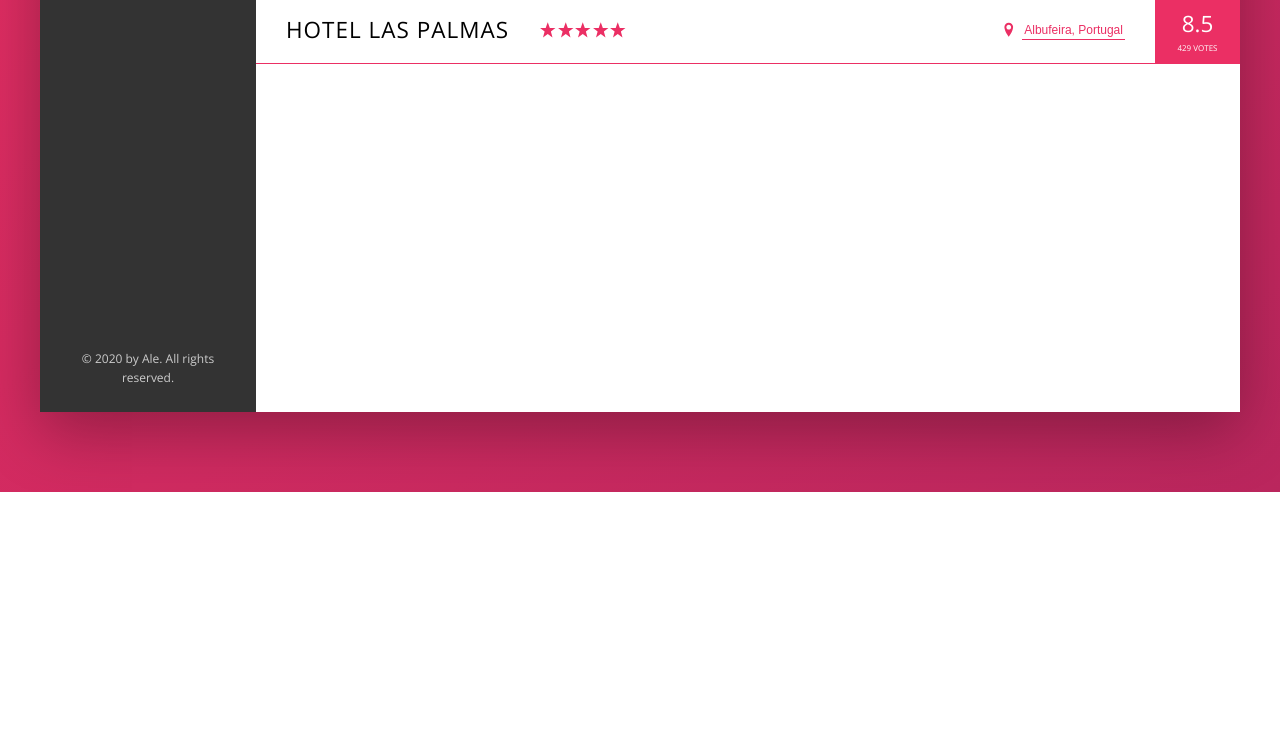
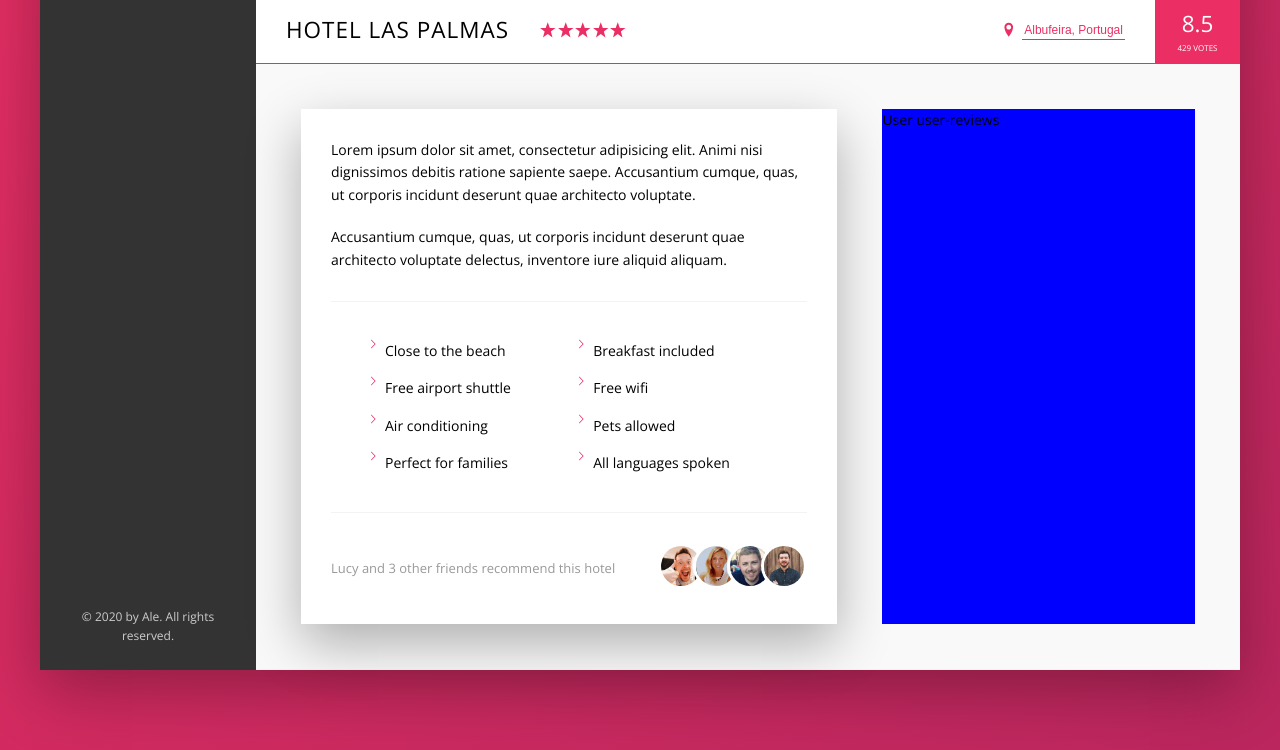
Before and after one commit to aledaquino1986/trillo, a website: page index.html in a window 1280 px wide. Shown: the part 538-1288 px from the top of the page. Before the commit the page ends 1030 px from the top, so only its background shows below. Drawn offline with nearby package versions, Linux system fonts and the light colour scheme.

Commit message:
finish description section

```diff
--- a/index.html
+++ b/index.html
@@ -148,7 +148,57 @@
                         <div class="overview__rating-count">429 votes</div>
                     </div>
 
+
+
+
                 </div>
+
+                <div class="detail">
+                    <div class="description">
+                        <p class="paragraph">
+                            Lorem ipsum dolor sit amet, consectetur adipisicing elit. Animi nisi dignissimos debitis
+                            ratione sapiente saepe.
+                            Accusantium cumque, quas, ut corporis incidunt deserunt quae architecto voluptate.</p>
+
+                        <p> Accusantium cumque, quas, ut corporis incidunt deserunt quae architecto voluptate delectus,
+                            inventore iure aliquid
+                            aliquam.
+                        </p>
+
+                        <ul class="list">
+                            <li class="list__item">Close to the beach</li>
+                            <li class="list__item">Breakfast included</li>
+                            <li class="list__item">Free airport shuttle</li>
+                            <li class="list__item">Free wifi</li>
+                            <li class="list__item">Air conditioning</li>
+                            <li class="list__item">Pets allowed</li>
+                            <li class="list__item">Perfect for families</li>
+                            <li class="list__item">All languages spoken</li>
+                        </ul>
+
+                        <div class="recommend">
+                            <p class="recommend__count">
+                                Lucy and 3 other friends recommend this hotel
+                            </p>
+
+                            <div class="recommend__friends">
+                                <img src="./img/user-1.jpg" alt="user 1" class="recommend__photo">
+                                <img src="./img/user-2.jpg" alt="user 2" class="recommend__photo">
+                                <img src="./img/user-3.jpg" alt="user 3" class="recommend__photo">
+                                <img src="./img/user-4.jpg" alt="user 4" class="recommend__photo">
+
+                            </div>
+                        </div>
+                    </div>
+
+                    <div class="user-reviews">
+                        User user-reviews
+                    </div>
+                </div>
+
+
+
+
             </main>
         </div>
     </div>
--- a/sass/_base.scss
+++ b/sass/_base.scss
@@ -30,6 +30,7 @@ Grey dark 3: #999
   --color-grey-dark-3: #999;
 
   --shadow-dark: 0 2rem 6rem rgba(0, 0, 0, 0.3);
+  --line: 1px solid var(--color-grey-light-2);
 }
 
 * {
--- a/sass/_components.scss
+++ b/sass/_components.scss
@@ -307,3 +307,77 @@
     box-shadow: none;
   }
 }
+
+//////////////////////////////////
+/* paragraph */
+
+.paragraph:not(:last-of-type) {
+  margin-bottom: 2rem;
+}
+
+//////////////////////////////////
+/* List */
+
+.list {
+  margin: 3rem 0;
+  list-style-type: none;
+  padding: 3rem;
+  border-top: var(--line);
+  border-bottom: var(--line);
+
+  display: flex;
+  flex-wrap: wrap;
+
+  &__item {
+    flex: 0 0 50%;
+    margin-bottom: 0.7rem;
+  }
+
+  &__item:before {
+    content: "";
+    display: inline-block;
+    height: 1rem;
+    width: 1rem;
+    margin: 0.7rem;
+
+    // older browsers
+    // background-image: url("../img/chevron-thin-right.svg");
+    // background-size: cover;
+
+    //Newer browsers - masks
+
+    background-color: var(--color-primary);
+    mask-image: url("../img/chevron-thin-right.svg");
+    mask-size: cover;
+  }
+}
+
+//////////////////////////////////
+/* Recommend */
+
+.recommend {
+  font-size: 1.3rem;
+  color: var(--color-grey-dark-3);
+  display: flex;
+  align-items: center;
+  justify-content: space-around;
+
+  &__count {
+    margin-right: auto;
+  }
+
+  &__friends {
+  }
+
+  &__photo {
+    box-sizing: content-box;
+    height: 4rem;
+    width: 4rem;
+    border-radius: 50%;
+    border: 3px solid white;
+
+    &:not(:last-child) {
+      margin-right: -1.5rem;
+    }
+  }
+}
--- a/sass/_layout.scss
+++ b/sass/_layout.scss
@@ -31,5 +31,25 @@
 .hotel-view {
   background-color: #fff;
   flex: 1;
-  height: 80rem;
 }
+
+.detail {
+  display: flex;
+  padding: 4.5rem;
+  background-color: var(--color-grey-light-1);
+  border-bottom: 1px solid var(--color-grey-light-2);
+}
+
+.description {
+  font-size: 1.4rem;
+  background: white;
+  flex: 0 0 60%;
+  margin-right: 4.5rem;
+  box-shadow: 0 2rem 5rem rgba(0, 0, 0, 0.3);
+  padding: 3rem;
+}
+
+.user-reviews {
+  background-color: blue;
+  flex: 1;
+}
```
Also changed, not shown: sass/main.css, 1 other file.
